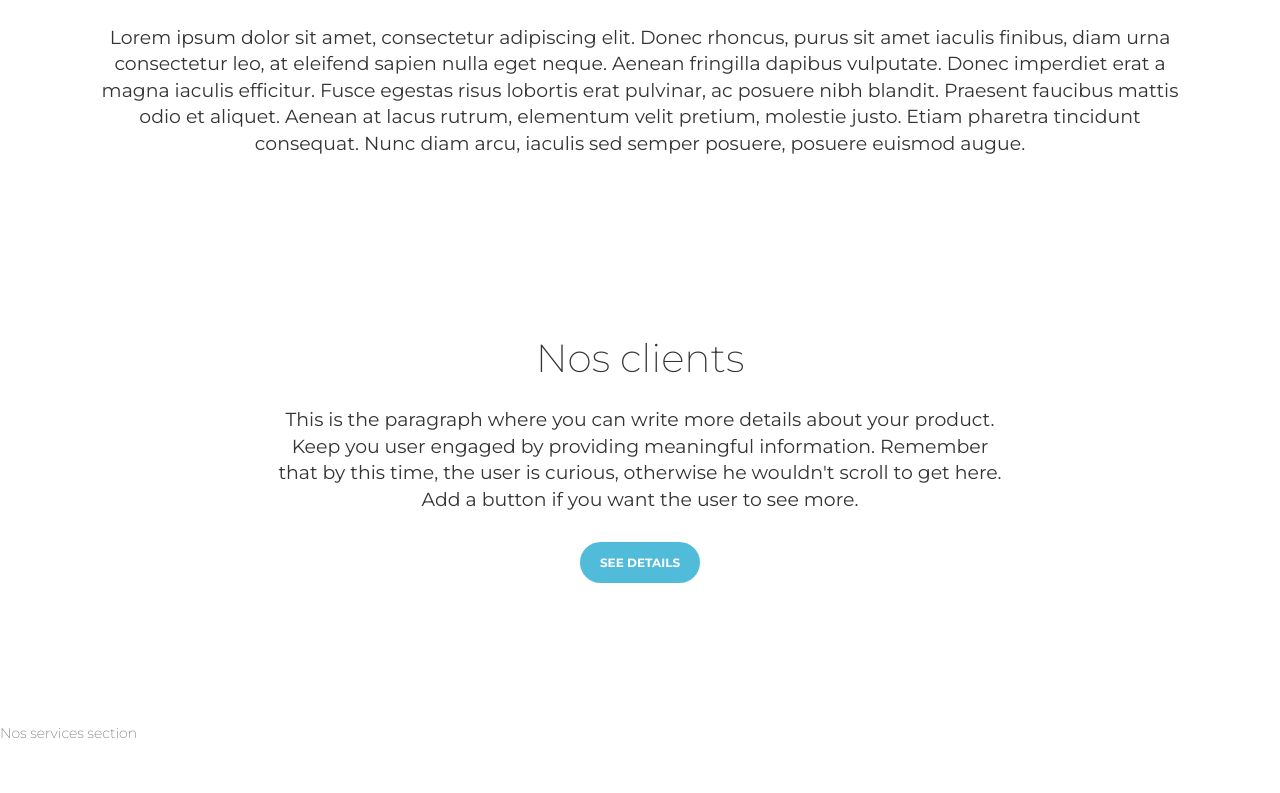
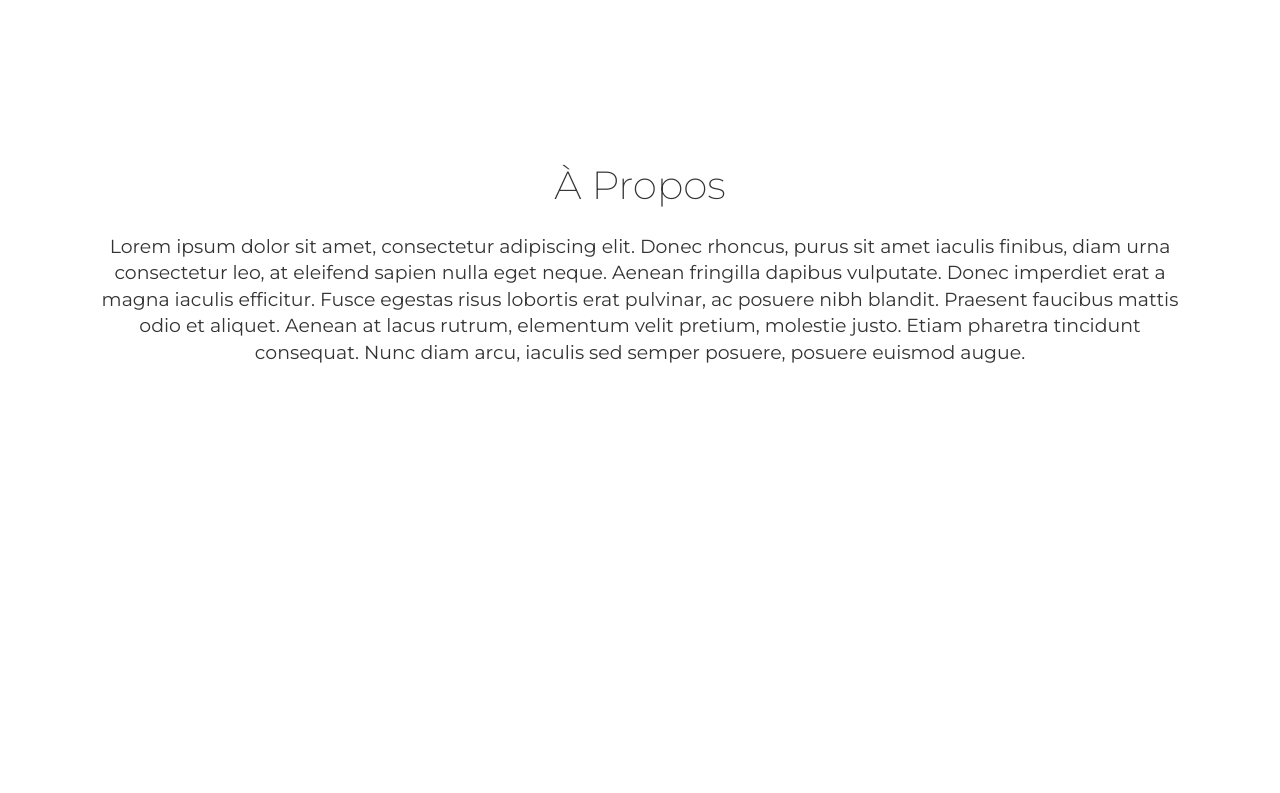
Before and after one commit to Eureka-Environnement/eurekaenvironnement.com, a React (Create React App) app: page / in a window 1280 px wide. Shown: the part 947-1740 px from the top of the page. Built offline with nearby package versions, Linux system fonts and the light colour scheme.

Commit message:
Add sections + full vp

```diff
--- a/src/App.tsx
+++ b/src/App.tsx
@@ -8,14 +8,17 @@ import 'assets/scss/paper-kit.scss';
 function App() {
 
   const aProposRef = useRef<null | HTMLDivElement>(null);
+  const nosClientsRef = useRef<null | HTMLDivElement>(null);
 
   return (
     <div>
       <Header
         aProposRef={aProposRef}
+        nosClientsRef={nosClientsRef}
       />
       <HomePage
         aProposRef={aProposRef}
+        nosClientsRef={nosClientsRef}
       />
     </div>
   );
--- a/src/HomePage/AProposSection.tsx
+++ b/src/HomePage/AProposSection.tsx
@@ -7,7 +7,7 @@ interface AProposSection {
 
 const AProposSection = ({ aProposRef }: AProposSection) => {
   return (
-    <div className="section text-center" ref={aProposRef}>
+    <div className="section text-center section-full-viewport" ref={aProposRef}>
       <Container>
         <Row>
           <Col className="ml-auto mr-auto" md="12">
--- a/src/HomePage/NosClientsSection.tsx
+++ b/src/HomePage/NosClientsSection.tsx
@@ -1,9 +1,13 @@
 import React from "react";
 import { Container, Row } from "reactstrap";
 
-const NosClientsSection = () => {
+interface NosClientsSection {
+  nosClientsRef: React.MutableRefObject<HTMLDivElement | null>;
+}
+
+const NosClientsSection = ({ nosClientsRef }: NosClientsSection) => {
   return (
-    <div className="section text-center">
+    <div className="section text-center section-full-viewport" ref={nosClientsRef}>
       <Container>
         <Row>
           <div className="ml-auto mr-auto col-md-8">
--- a/src/HomePage/index.tsx
+++ b/src/HomePage/index.tsx
@@ -7,17 +7,19 @@ import NousJoindreSection from './NousJoindreSection';
 
 interface HomePage {
   aProposRef: React.MutableRefObject<HTMLDivElement | null>;
+  nosClientsRef: React.MutableRefObject<HTMLDivElement | null>;
 }
 
 const HomePage = ({
-  aProposRef
+  aProposRef,
+  nosClientsRef
 }: HomePage) => {
   return (
     <>
       <AccueilSection />
       <div className="main">
         <AProposSection aProposRef={aProposRef} />
-        <NosClientsSection />
+        <NosClientsSection nosClientsRef={nosClientsRef} />
         <NosServicesSection />
         <NousJoindreSection />
       </div>
--- a/src/assets/scss/paper-kit/_sections.scss
+++ b/src/assets/scss/paper-kit/_sections.scss
@@ -135,3 +135,14 @@
         z-index: 2;
     }
 }
+.section-full-viewport{
+    min-height: 100vh;
+    max-height: 999px;
+    overflow: hidden;
+    position: relative;
+    width: 100%;
+    z-index: 1;
+    display: flex;
+    align-items: center;
+    justify-content: center;
+}
--- a/src/components/Header/index.tsx
+++ b/src/components/Header/index.tsx
@@ -15,10 +15,12 @@ import HeaderItem from './HeaderItem';
 
 interface Header {
   aProposRef: React.MutableRefObject<HTMLDivElement | null>;
+  nosClientsRef: React.MutableRefObject<HTMLDivElement | null>;
 }
 
 const Header = ({
-  aProposRef
+  aProposRef,
+  nosClientsRef
 }: Header) => {
   const [navbarColor, setNavbarColor] = React.useState('navbar-transparent');
   const [navbarCollapse, setNavbarCollapse] = React.useState(false);
@@ -91,7 +93,7 @@ const Header = ({
             <HeaderItem
               title="Nos clients"
               toggleNavbar={toggleNavbarCollapse}
-              sectionRef={aProposRef}
+              sectionRef={nosClientsRef}
             />
             <HeaderItem
               title="Nos services"
```
